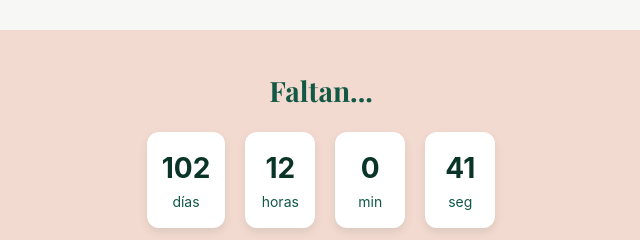
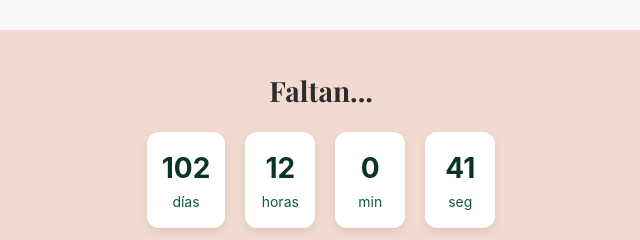
Before and after one commit to luis-santos-almonte/wedding-rsvp, a plain HTML site: page index.html in a window 1280 px wide. Shown: the part 770-1010 px from the top of the page, 319-959 px from the left. Drawn offline with nearby package versions, Linux system fonts and the light colour scheme; a web font is replaced by a local one.

Commit message:
Update style.css

```diff
--- a/style.css
+++ b/style.css
@@ -153,7 +153,7 @@ body {
 .countdown-section h2 {
   font-size: 28px;
   margin-bottom: 20px;
-  color: #115945;
+  color: #2c2c2c;
   font-weight: 700;
 }
 
```
